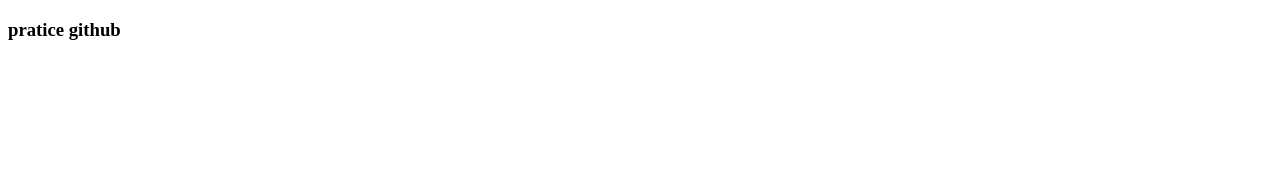
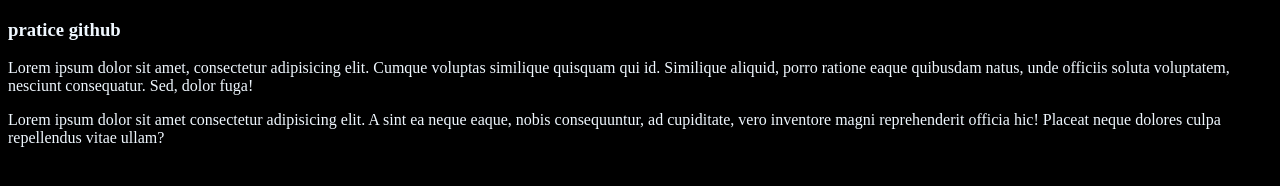
Before and after one commit to JOBAYERHASANAHAD/new-website-github, a plain HTML site: page index.html in a window 1280 px wide. Drawn offline with Linux system fonts and the light colour scheme.

Commit message:
added new text

```diff
--- a/index.html
+++ b/index.html
@@ -3,10 +3,11 @@
 <head>
     <meta charset="UTF-8">
     <meta name="viewport" content="width=device-width, initial-scale=1.0">
+    <link rel="stylesheet" href="style.css">
     <title>new website github</title>
 </head>
 <h3>pratice github</h3>
 <body>
-
+   <p>Lorem ipsum dolor sit amet, consectetur adipisicing elit. Cumque voluptas similique quisquam qui id. Similique aliquid, porro ratione eaque quibusdam natus, unde officiis soluta voluptatem, nesciunt consequatur. Sed, dolor fuga!</p> <p>Lorem ipsum dolor sit amet consectetur adipisicing elit. A sint ea neque eaque, nobis consequuntur, ad cupiditate, vero inventore magni reprehenderit officia hic! Placeat neque dolores culpa repellendus vitae ullam?</p>
 </body>
 </html>
--- a/style.css
+++ b/style.css
@@ -0,0 +1,4 @@
+body{
+    background-color: black;
+    color: aliceblue;
+}
```
